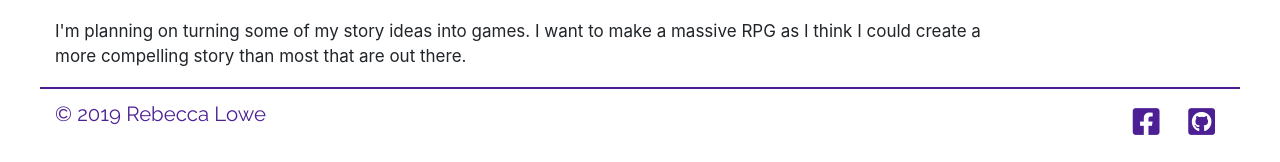
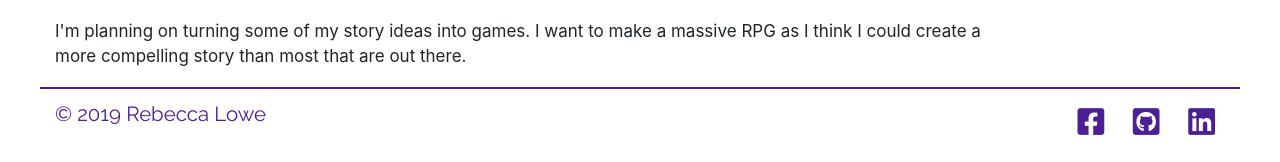
Before and after one commit to RebeccaML/Blog, a Django app: page /about/ in a window 1280 px wide. Shown: the part 2160-2322 px from the top of the page. Run offline with Django 3.2, Linux system fonts and the light colour scheme; some libraries are stand-ins or nearby versions.

Commit message:
updated social media links

```diff
--- a/blog/templates/blog/base.html
+++ b/blog/templates/blog/base.html
@@ -60,8 +60,9 @@
         </div>
         <div class="col-md-6">
             <p class="social-media">
-                <a href="#"><i class="fab fa-facebook-square"></i></a>
-                <a href="#"><i class="fab fa-github-square"></i></a>
+                <a href="https://www.facebook.com/rebecca.mcmahon.790" target="_blank"><i class="fab fa-facebook-square"></i></a>
+                <a href="https://github.com/RebeccaML" target="_blank"><i class="fab fa-github-square"></i></a>
+                <a href="www.linkedin.com/in/rebecca-lowe-5b2388188" target="_blank"><i class="fab fa-linkedin"></i></a>
             </p>
         </div>
     </footer>
```
